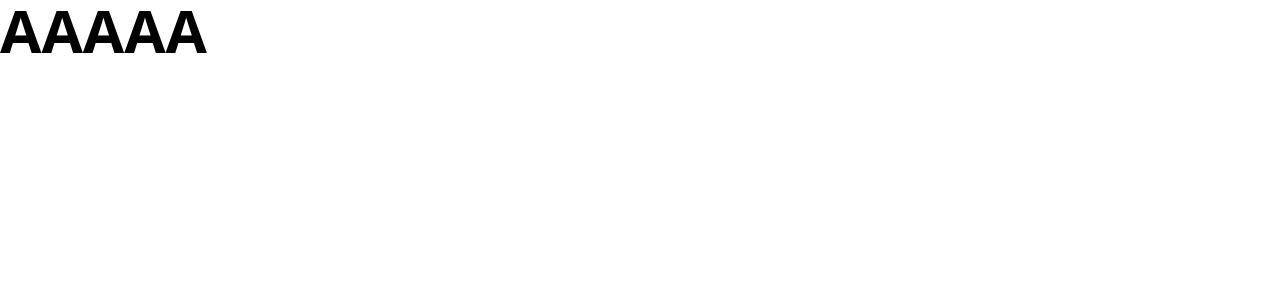
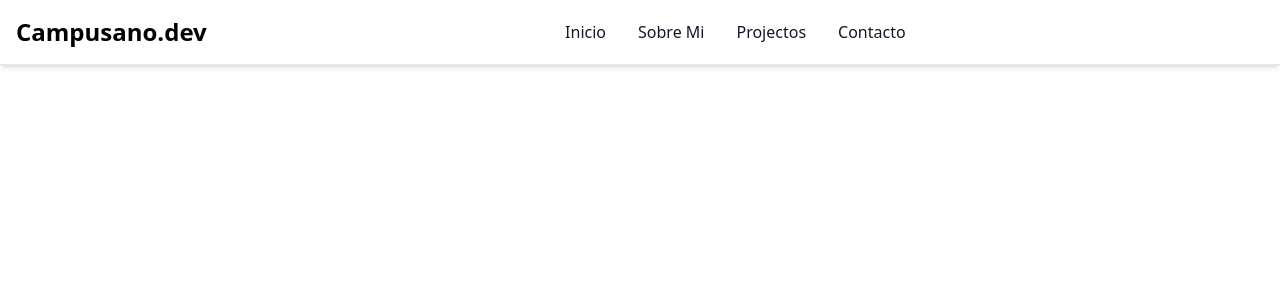
Before and after one commit to tomasCMPSN/portfolio, an Angular app: page / in a window 1280 px wide. Shown: the top 300 px of the page. Built offline with nearby package versions, Linux system fonts and the light colour scheme.

Commit message:
Finished: header

```diff
--- a/src/app/app.component.html
+++ b/src/app/app.component.html
@@ -1 +1 @@
-<p class="text-6xl font-bold">AAAAA</p>
+<app-header></app-header>
--- a/src/app/app.module.ts
+++ b/src/app/app.module.ts
@@ -2,10 +2,14 @@ import { NgModule } from '@angular/core';
 import { BrowserModule } from '@angular/platform-browser';
 
 import { AppComponent } from './app.component';
+import { HeaderComponent } from './layout/header/header.component';
+import { FooterComponent } from './layout/footer/footer.component';
 
 @NgModule({
   declarations: [
-    AppComponent
+    AppComponent,
+    HeaderComponent,
+    FooterComponent
   ],
   imports: [
     BrowserModule
--- /dev/null
+++ b/src/app/layout/footer/footer.component.html
@@ -0,0 +1 @@
+<p>footer works!</p>
--- /dev/null
+++ b/src/app/layout/header/header.component.html
@@ -0,0 +1,75 @@
+<nav
+  class="bg-white fixed w-full z-20 top-0 left-0 border-b border-gray-200 shadow-md"
+>
+  <div
+    class="max-w-screen-xl flex flex-wrap items-center justify-between mx-auto p-4"
+  >
+    <a href="#" class="flex items-center">
+      <span
+        class="self-center text-2xl font-semibold whitespace-nowrap"
+        >Campusano.dev</span
+      >
+    </a>
+    <div class="flex md:order-2">
+      <button
+        data-collapse-toggle="navbar-sticky"
+        type="button"
+        class="inline-flex items-center p-2 text-sm text-gray-500 rounded-lg md:hidden hover:bg-gray-100 focus:outline-none focus:ring-2 focus:ring-gray-200"
+        aria-controls="navbar-sticky"
+        aria-expanded="false"
+      >
+        <span class="sr-only">Abrir menú</span>
+        <svg
+          class="w-6 h-6"
+          aria-hidden="true"
+          fill="currentColor"
+          viewBox="0 0 20 20"
+          xmlns="http://www.w3.org/2000/svg"
+        >
+          <path
+            fill-rule="evenodd"
+            d="M3 5a1 1 0 011-1h12a1 1 0 110 2H4a1 1 0 01-1-1zM3 10a1 1 0 011-1h12a1 1 0 110 2H4a1 1 0 01-1-1zM3 15a1 1 0 011-1h12a1 1 0 110 2H4a1 1 0 01-1-1z"
+            clip-rule="evenodd"
+          ></path>
+        </svg>
+      </button>
+    </div>
+    <div
+      class="items-center justify-between hidden w-full md:flex md:w-auto md:order-1"
+      id="navbar-sticky"
+    >
+      <ul
+        class="flex flex-col p-4 md:p-0 mt-4 font-medium border border-gray-100 rounded-lg bg-gray-50 md:flex-row md:space-x-8 md:mt-0 md:border-0 md:bg-white"
+      >
+        <li>
+          <a
+            href="#"
+            class="block py-2 pl-3 pr-4 text-gray-900 rounded hover:bg-gray-100 md:hover:bg-transparent md:hover:text-blue-700 md:p-0"
+            >Inicio</a
+          >
+        </li>
+        <li>
+          <a
+            href="#"
+            class="block py-2 pl-3 pr-4 text-gray-900 rounded hover:bg-gray-100 md:hover:bg-transparent md:hover:text-blue-700 md:p-0"
+            >Sobre Mi</a
+          >
+        </li>
+        <li>
+          <a
+            href="#"
+            class="block py-2 pl-3 pr-4 text-gray-900 rounded hover:bg-gray-100 md:hover:bg-transparent md:hover:text-blue-700 md:p-0"
+            >Projectos</a
+          >
+        </li>
+        <li>
+          <a
+            href="#"
+            class="block py-2 pl-3 pr-4 text-gray-900 rounded hover:bg-gray-100 md:hover:bg-transparent md:hover:text-blue-700 md:p-0"
+            >Contacto</a
+          >
+        </li>
+      </ul>
+    </div>
+  </div>
+</nav>
```
Also changed, not shown: src/app/layout/footer/footer.component.ts (added, +10 -0 lines), src/app/layout/header/header.component.ts (added, +10 -0 lines), src/app/layout/footer/footer.component.css (added), src/app/layout/header/header.component.css (added), 2 other files (tests, documents, lock files or other folders).
